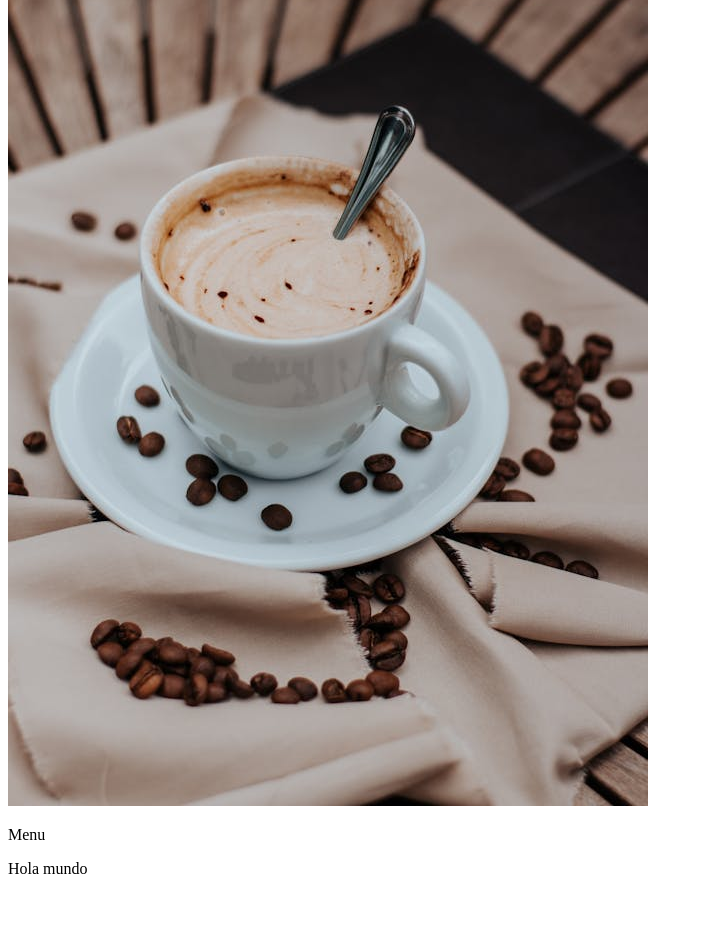
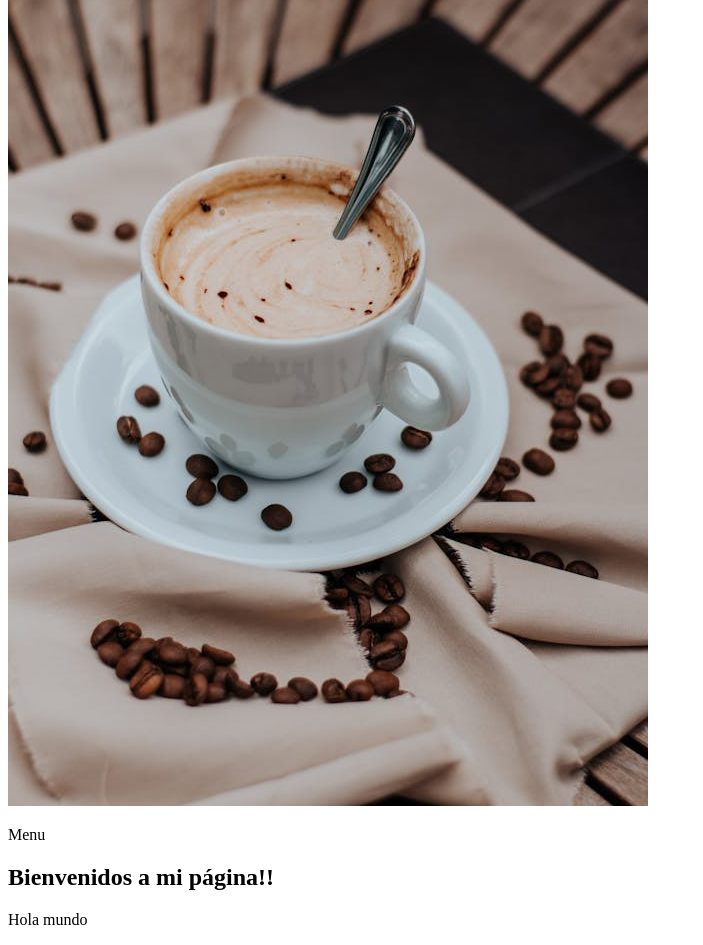
Before and after one commit to brunolucero19/MiPrimerProyectoconGit, a plain HTML site: page index.html in a window 1280 px wide. Shown: the part 162-1107 px from the top of the page, without its empty margins (0-703 px from the left). Before the commit the page ends 1056 px from the top, so only its background shows below. Drawn offline with Linux system fonts and the light colour scheme.

Commit message:
Agregué un h1

```diff
--- a/index.html
+++ b/index.html
@@ -13,6 +13,7 @@
     </header>
     <main>
         <section>
+            <h1>Bienvenidos a mi página!!</h1>
             <p>Hola mundo</p>
         </section>
     </main>
```
